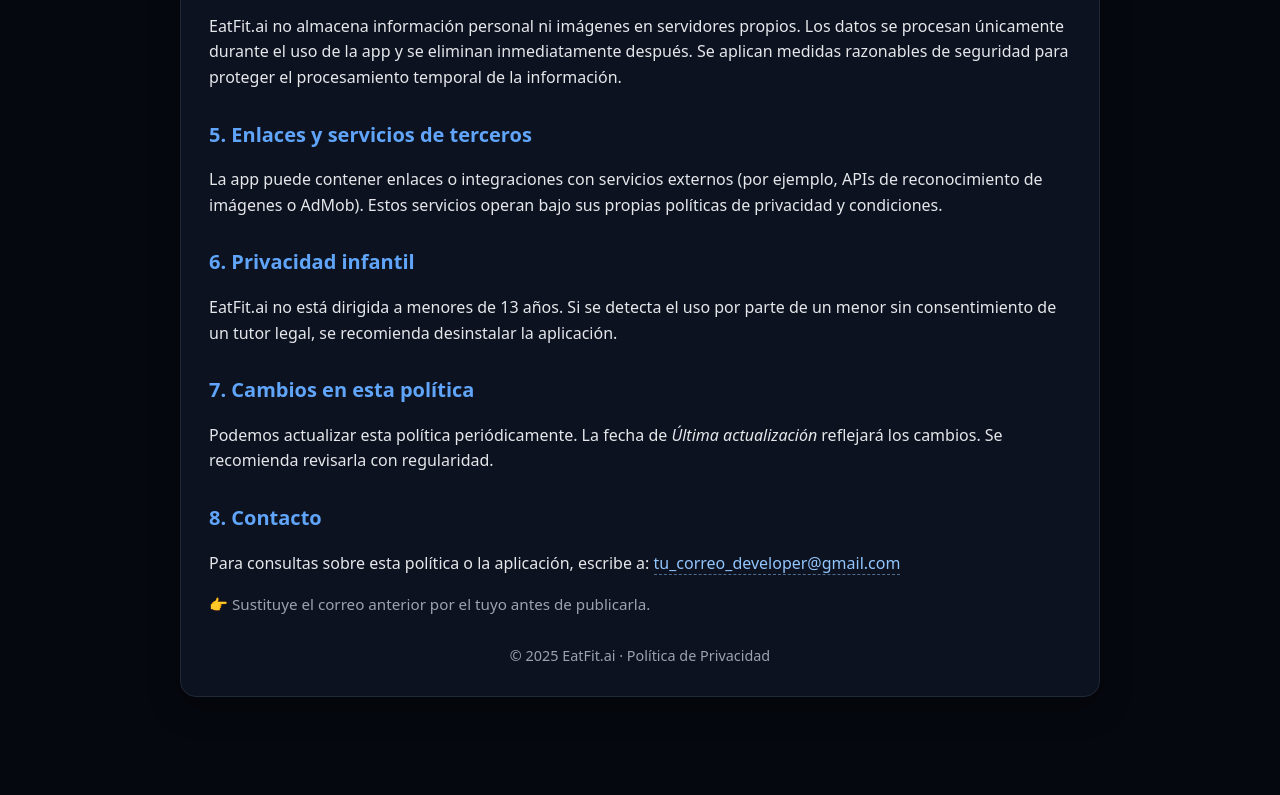
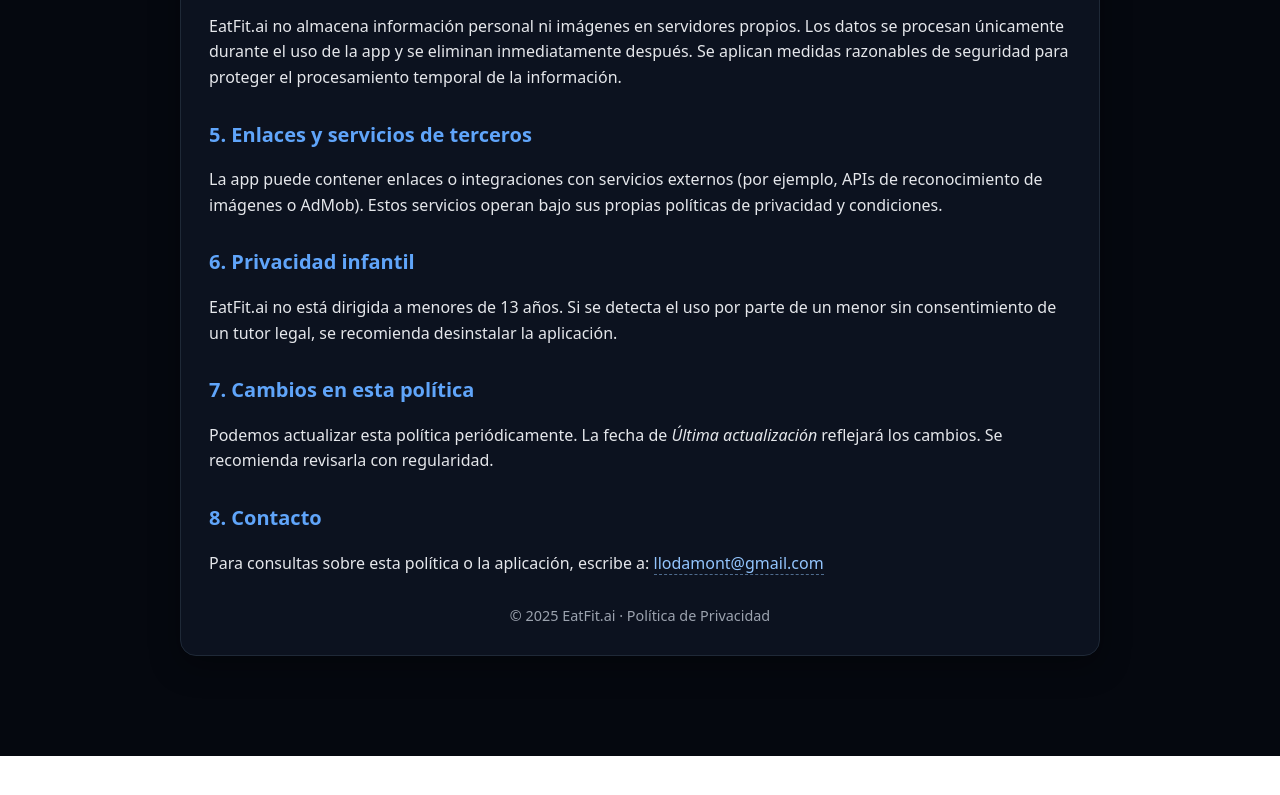
Before and after one commit to DanielMontoliuLlopis/privacy, a plain HTML site: page privacy-policy-eatfitai.html in a window 1280 px wide. Shown: the part 961-1756 px from the top of the page. After the commit the page ends 1717 px from the top, so only its background shows below. Drawn offline with Linux system fonts and the light colour scheme.

Commit message:
Update privacy-policy-eatfitai.html

```diff
--- a/privacy-policy-eatfitai.html
+++ b/privacy-policy-eatfitai.html
@@ -118,9 +118,8 @@
       <p>Podemos actualizar esta política periódicamente. La fecha de <em>Última actualización</em> reflejará los cambios. Se recomienda revisarla con regularidad.</p>
 
       <h2>8. Contacto</h2>
-      <p>Para consultas sobre esta política o la aplicación, escribe a: <a href="mailto:tu_correo_developer@gmail.com">tu_correo_developer@gmail.com</a></p>
+      <p>Para consultas sobre esta política o la aplicación, escribe a: <a href="mailto:llodamont@gmail.com">llodamont@gmail.com</a></p>
 
-      <p class="notice">👉 Sustituye el correo anterior por el tuyo antes de publicarla.</p>
 
       <footer>© 2025 EatFit.ai · Política de Privacidad</footer>
     </div>
```
